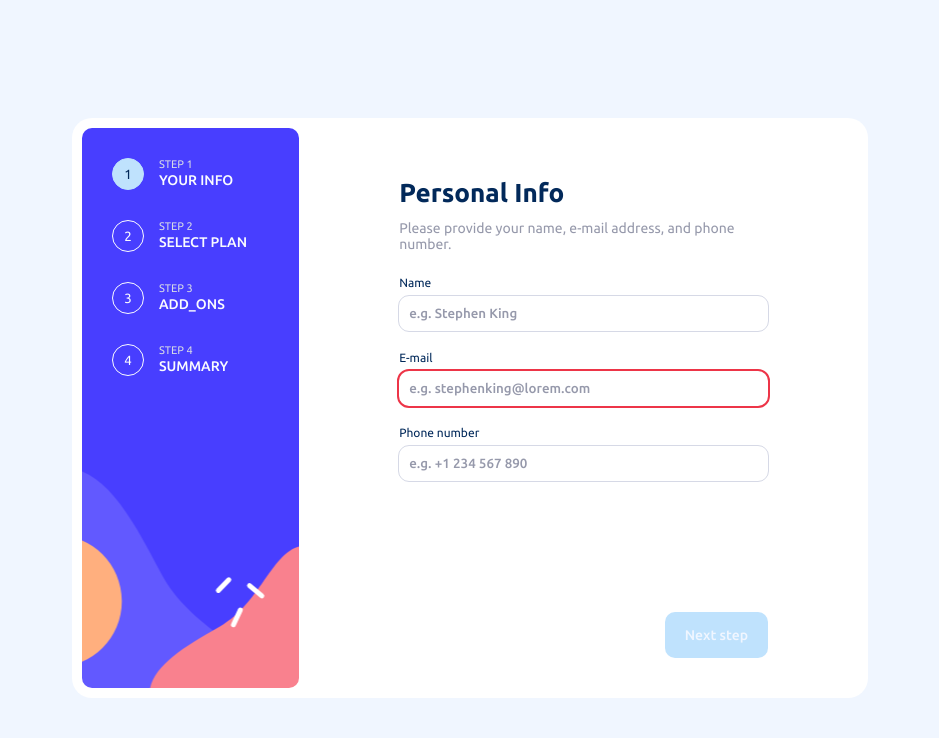
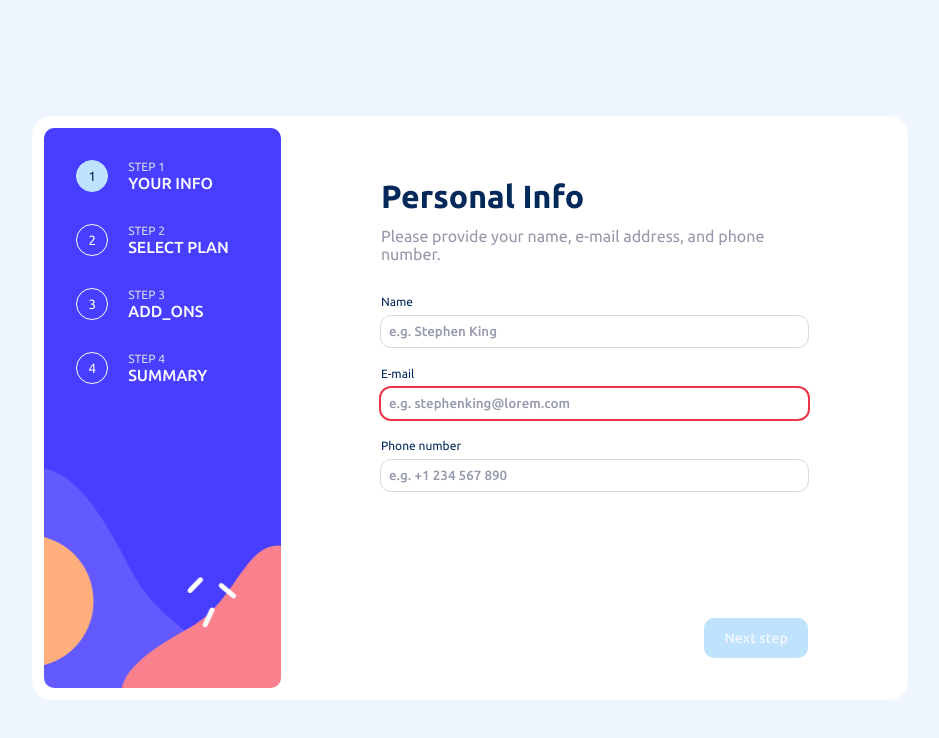
Before and after one commit to noi5enu1sanc3/multi-step-form-react, a React (Vite) app: page / in a window 1280 px wide. Shown: the top 738 px of the page, without its empty margins (170-1109 px from the left). Built offline with nearby package versions, Linux system fonts and the light colour scheme.

Commit message:
add scss spacing & fonts variables

```diff
--- a/src/components/AddOns/AddOns.scss
+++ b/src/components/AddOns/AddOns.scss
@@ -22,7 +22,7 @@ input[type="checkbox"] {
     @include flex-column;
 
     &__option {
-      margin-bottom: 15px;
+      margin-bottom: $space-sm;
 
       &:last-child {
         margin-bottom: 0;
@@ -32,11 +32,11 @@ input[type="checkbox"] {
     &__pseudo-button {
       border-radius: $radius-small;
       border: 1px solid $cool-gray;
-      padding: 20px;
+      padding: $space-md;
       display: grid;
       grid-template-columns: min-content auto auto;
       grid-template-rows: repeat(2, 1fr);
-      row-gap: 5px;
+      row-gap: $space-xxs;
       cursor: pointer;
 
       &:hover {
@@ -53,8 +53,8 @@ input[type="checkbox"] {
       $size: 20px;
       width: $size;
       height: $size;
-      border-radius: 3px;
-      margin-right: 15px;
+      border-radius: $radius-xxs;
+      margin-right: $space-md;
       border: 1px solid $cool-gray;
 
       &_state_checked {
@@ -70,14 +70,14 @@ input[type="checkbox"] {
       grid-row: 1;
       color: $marine-blue;
       font-weight: 500;
-      font-size: 14px;
+      font-size: $fs-primary;
     }
 
     &__subtitle {
       grid-column: 2;
       grid-row: 2;
       color: $cool-gray;
-      font-size: 12px;
+      font-size: $fs-primary-sm;
     }
 
     &__cost {
@@ -86,7 +86,7 @@ input[type="checkbox"] {
       justify-self: end;
       align-self: center;
       color: $purplish-blue;
-      font-size: 12px;
+      font-size: $fs-sm;
       font-weight: 500;
     }
 }
--- a/src/components/Billing/Billing.scss
+++ b/src/components/Billing/Billing.scss
@@ -15,12 +15,12 @@ $opt: 'options';
   border: none;
   margin: 0;
   padding: 0;
-  margin-bottom: 30px;
+  margin-bottom: $space-lg;
 }
 
 #{$bi}-#{$opt}-buttons-list {
   display: flex;
-  gap: 15px;
+  gap: $space-md;
   min-width: 100%;
 }
 
@@ -36,7 +36,7 @@ input[type='radio'] {
   @include flex-column;
   border-radius: $radius-small;
   border: 1px solid $cool-gray;
-  padding: 15px 10px;
+  padding: $space-sm $space-xs;
   cursor: pointer;
 
   &:hover {
@@ -79,20 +79,20 @@ input[type='radio']:checked + #{$bi}-#{$opt}-pseudo-button {
 
 #{$bi}-#{$opt}-title {
   color: $marine-blue;
-  font-size: 16px;
+  font-size: $fs-primary;
   font-weight: 500;
-  margin-bottom: 5px;
+  margin-bottom: $space-xxs;
 }
 
 #{$bi}-#{$opt}-subtitle {
   color: $cool-gray;
-  font-size: 14px;
+  font-size: $fs-primary-sm;
 }
 
 #{$bi}-#{$opt}-period-container {
   background-color: $alabaster;
   border-radius: $radius-small;
-  padding: 20px 0;
+  padding: $space-md 0;
   display: flex;
   justify-content: center;
   align-items: center;
@@ -103,13 +103,13 @@ input[type='radio']:checked + #{$bi}-#{$opt}-pseudo-button {
   width: 40px;
   height: 20px;
   position: relative;
-  margin: 0 30px;
+  margin: 0 $space-lg;
 }
 
 #{$bi}-#{$opt}-period-slider {
   position: absolute;
   box-shadow: none;
-  border-radius: 20px;
+  border-radius: $radius-large;
   background-color: $marine-blue;
   top: 0;
   bottom: 0;
@@ -143,6 +143,6 @@ input[type='radio']:checked + #{$bi}-#{$opt}-pseudo-button {
 
 #{$bi}-#{$opt}-period-text {
   color: $cool-gray;
-  font-size: 14px;
+  font-size: $fs-primary;
   font-weight: 500;
 }
--- a/src/components/FormNav/FormNav.scss
+++ b/src/components/FormNav/FormNav.scss
@@ -4,14 +4,14 @@ $fn: '.form-nav';
 
 #{$fn} {
   margin-top: auto;
-  padding-top: 50px;
+  padding-top: $space-xl;
   display: flex;
   justify-content: space-between;
 
   &__button {
     @include reset-button;
 
-    font-size: 14px;
+    font-size: $fs-primary-sm;
     font-weight: 500;
     transition: all $transition-primary;
 
@@ -30,7 +30,7 @@ $fn: '.form-nav';
 
     &_direction_next {
       border-radius: $radius-small;
-      padding: 15px 20px;
+      padding: $space-sm $space-md;
       background-color: $marine-blue;
       color: $magnolia;
 
--- a/src/components/Main/Main.scss
+++ b/src/components/Main/Main.scss
@@ -4,7 +4,7 @@
   min-height: 70vh;
   min-width: 60vw;
   display: flex;
-  padding: 10px 0 10px 10px;
-  border-radius: 20px;
+  padding: $space-sm 0 $space-sm $space-sm;
+  border-radius: $radius-large;
   background-color: $white;
 }
--- a/src/components/PersonalInfo/PersonalInfo.scss
+++ b/src/components/PersonalInfo/PersonalInfo.scss
@@ -22,8 +22,8 @@ $pi: ".personal-info";
 #{$pi}-label {
   display: grid;
   grid-template-columns: 2;
-  row-gap: 7px;
-  margin-bottom: 20px;
+  row-gap: $space-xs;
+  margin-bottom: $space-md;
 
   &:last-child {
     margin-bottom: 0;
@@ -34,7 +34,7 @@ $pi: ".personal-info";
   outline: 1px solid $light-gray;
   border: none;
   border-radius: $radius-small;
-  padding: 10px;
+  padding: $space-xs;
   grid-column: 1 / span 2;
   grid-row: 2;
   color: $marine-blue;
@@ -57,11 +57,11 @@ $pi: ".personal-info";
 
 #{$pi}-label-text {
   color: $marine-blue;
-  font-size: 12px;
+  font-size: $fs-sm;
 }
 
 #{$pi}-error-text {
   text-align: end;
   color: $strawberry-red;
-  font-size: 12px;
+  font-size: $fs-sm;
 }
--- a/src/components/StepsBar/StepsBar.jsx
+++ b/src/components/StepsBar/StepsBar.jsx
@@ -23,7 +23,7 @@ function StepsBar({ currentStep }) {
   ];
 
   return (
-    <nav className="steps-bar-container">
+    <aside className="steps-bar-container">
       <ul className="steps-bar-list">
         {
             stepsData.map((item) => (
@@ -37,7 +37,7 @@ function StepsBar({ currentStep }) {
             ))
           }
       </ul>
-    </nav>
+    </aside>
   );
 }
 
--- a/src/components/StepsBar/StepsBar.scss
+++ b/src/components/StepsBar/StepsBar.scss
@@ -9,13 +9,13 @@ $sb: '.steps-bar';
   background-repeat: no-repeat;
   background-position: center;
   background-size: cover;
-  padding: 30px;
+  padding: $space-lg;
   min-width: 20%;
 }
 
 #{$sb}-list {
   @include flex-column;
-  gap: 30px;
+  gap: $space-lg;
 }
 
 $bi: '.bar-item';
@@ -26,7 +26,7 @@ $bi: '.bar-item';
     color: $alabaster;
     display: grid;
     grid-template-columns: repeat(2, auto);
-    column-gap: 15px;
+    column-gap: $space-md;
     text-align: start;
   }
 
@@ -41,7 +41,7 @@ $bi: '.bar-item';
     align-items: center;
     grid-column: 1;
     grid-row: 1 / span 2;
-    transition: all $transition-primary;
+    transition: all $transition-short;
 
     &_active {
       background-color: $light-blue;
@@ -53,12 +53,12 @@ $bi: '.bar-item';
   &__step-title {
     color: $light-gray;
     grid-column: 2;
-    font-size: 11px;
+    font-size: $fs-sm;
   }
 
   &__step-subtitle {
     grid-column: 2;
-    font-size: 14px;
+    font-size: $fs-primary;
     font-weight: 500;
   }
 }
--- a/src/components/Summary/Summary.scss
+++ b/src/components/Summary/Summary.scss
@@ -16,11 +16,11 @@ $sum: ".summary";
     border-top-left-radius: $radius-small;
     border-top-right-radius: $radius-small;
     background-color: $alabaster;
-    padding: 25px;
+    padding: $space-md;
     display: grid;
     grid-template-columns: 2fr 1fr;
     grid-template-rows: repeat(2, 1fr);
-    row-gap: 10px;
+    row-gap: $space-xs;
   }
 
   &__billing-plan {
@@ -28,7 +28,7 @@ $sum: ".summary";
     grid-row: 1;
     justify-self: start;
     color: $marine-blue;
-    font-size: 16px;
+    font-size: $fs-primary;
     font-weight: 500;
   }
 
@@ -42,7 +42,7 @@ $sum: ".summary";
 
   &__change-text {
     color: $cool-gray;
-    font-size: 14px;
+    font-size: $fs-primary-sm;
     font-weight: 500;
     text-decoration: underline $cool-gray;
     transition: all $transition-primary;
@@ -59,7 +59,7 @@ $sum: ".summary";
     align-self: center;
     justify-self: end;
     color: $marine-blue;
-    font-size: 16px;
+    font-size: $fs-primary;
     font-weight: 500;
   }
 
@@ -67,11 +67,11 @@ $sum: ".summary";
     border-bottom-left-radius: $radius-small;
     border-bottom-right-radius: $radius-small;
     background-color: $alabaster;
-    padding: 0 25px 25px;
+    padding: 0 $space-md $space-md;
   }
 
   &__add-ons-item {
-    padding-top: 25px;
+    padding-top: $space-md;
     display: flex;
     justify-content: space-between;
   }
@@ -82,28 +82,28 @@ $sum: ".summary";
 
   &__add-ons-title {
     color: $cool-gray;
-    font-size: 14px;
+    font-size: $fs-primary-sm;
   }
 
   &__add-ons-cost {
     color: $marine-blue;
-    font-size: 14px;
+    font-size: $fs-primary-sm;
   }
 
   &__total-wrapper {
-    padding: 25px 25px 0;
+    padding: $space-md $space-md 0;
     display: flex;
     justify-content: space-between;
   }
 
   &__total-text {
     color: $cool-gray;
-    font-size: 16px;
+    font-size: $fs-primary;
   }
 
   &__total-sum {
     color: $purplish-blue;
-    font-size: 18px;
+    font-size: $fs-primary-lg;
     font-weight: 500;
   }
 }
--- a/src/components/sassStyles/_mixins.scss
+++ b/src/components/sassStyles/_mixins.scss
@@ -16,14 +16,14 @@
 }
 
 @mixin form-title {
-  font-size: 26px;
-  margin-bottom: 12px;
+  font-size: $fs-title-lg;
+  margin-bottom: $space-sm;
   color: $marine-blue;
 }
 
 @mixin form-subtitle {
-  font-size: 14px;
-  margin-bottom: 24px;
+  font-size: $fs-primary;
+  margin-bottom: $space-lg;
   color: $cool-gray;
 }
 
--- a/src/components/sassStyles/_variables.scss
+++ b/src/components/sassStyles/_variables.scss
@@ -18,8 +18,35 @@ $white: hsl(0, 0%, 100%);
 
 // ---Border
 
+$radius-xxs: 3px;
 $radius-small: 10px;
+$radius-large: 20px;
 
 // ---Transitiom
 
-$transition-primary: .4s ease-in-out;
+$transition-primary: 0.4s ease-in-out;
+$transition-short: 0.2s ease-in;
+
+// ---Spacings
+
+$space-base: 1rem;
+
+$space-xxxxs: calc(0.125 * $space-base);
+$space-xxxs: calc(0.25 * $space-base);
+$space-xxs: calc(0.375 * $space-base);
+$space-xs: calc(0.5 * $space-base);
+$space-sm: calc(0.75 * $space-base);
+$space-md: calc(1.25 * $space-base);
+$space-lg: calc(2 * $space-base);
+$space-xl: calc(3.25 * $space-base);
+$space-xxl: calc(5.25 * $space-base);
+$space-xxxl: calc(8.5 * $space-base);
+$space-xxxxl: calc(13.75 * $space-base);
+
+// ---Font sizing
+
+$fs-primary: 16px;
+$fs-primary-lg: 18px;
+$fs-primary-sm: 14px;
+$fs-sm: 12px;
+$fs-title-lg: 32px;
```
Lines whose indentation alone changed are shown as unchanged.
